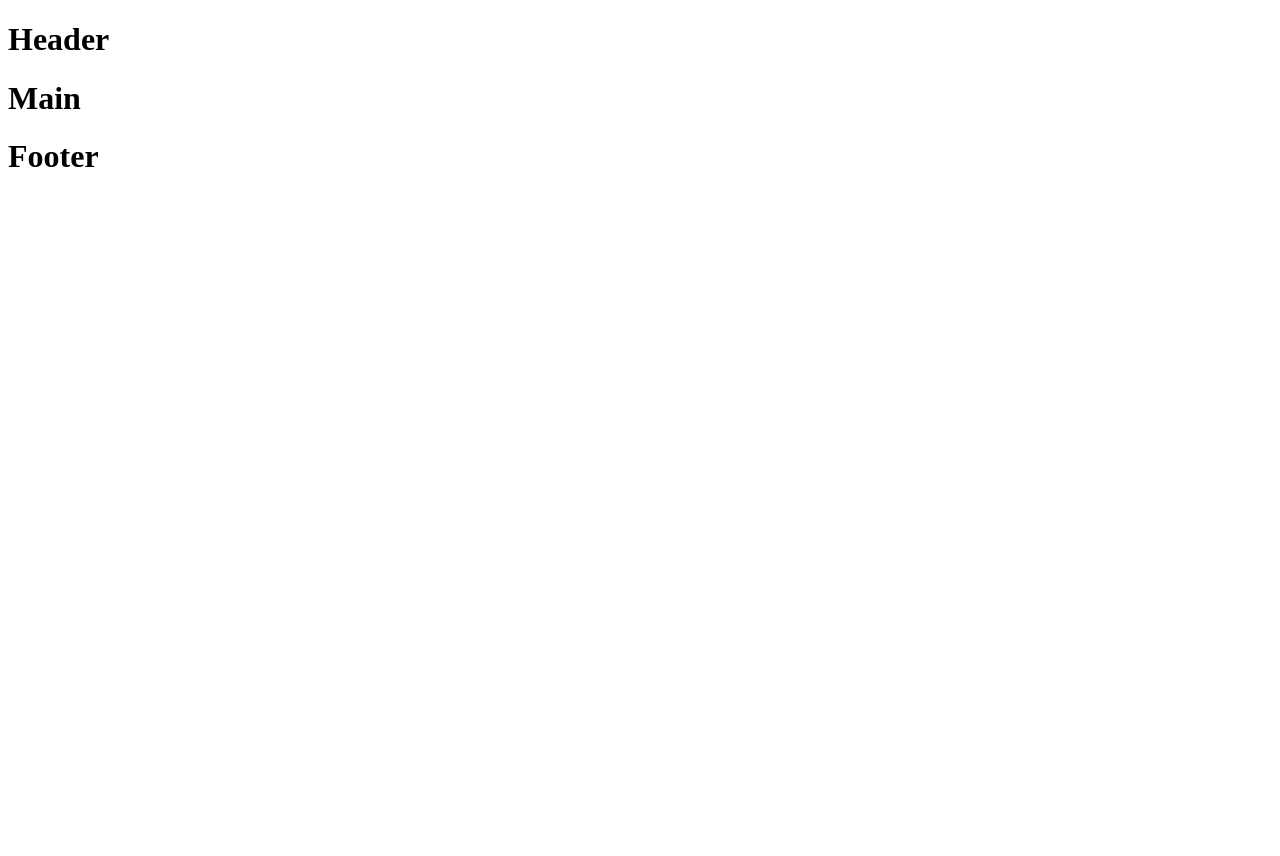
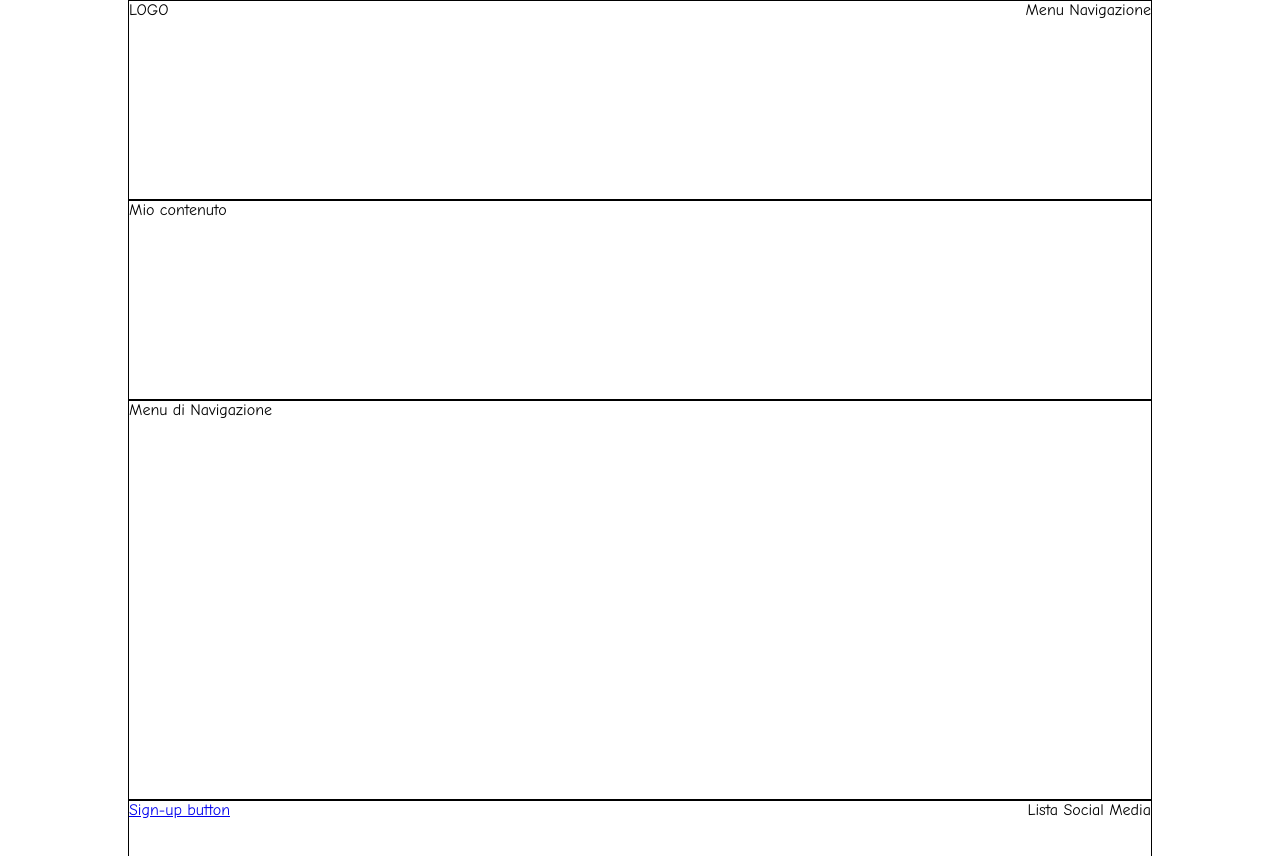
Before and after one commit to giuliaballestrero/vite-comics, a Vue app: page / in a window 1280 px wide. Shown: the top 856 px of the page. Before the commit the page ends 800 px from the top, so only its background shows below. Built offline with nearby package versions, Linux system fonts and the light colour scheme.

Commit message:
Add html main structure

```diff
--- a/src/components/AppFooter.vue
+++ b/src/components/AppFooter.vue
@@ -3,9 +3,46 @@
 </script>
 
 <template>
-<h1>Footer</h1>
+    <div class="footer-top-container">
+        <div class="my-footer-menu">
+            <nav>
+                <ul>
+                    <li>
+                        Menu di Navigazione
+                    </li>
+                </ul>
+            </nav>
+        </div>
+    </div>
+
+    <div class="footer-bottom-container">
+        <div class="my-footer-login">
+            <a href="#"> Sign-up button </a>
+            <ul>
+                <li>
+                    Lista Social Media
+                </li>
+            </ul>
+        </div>
+    </div>
 </template>
 
 <style scoped>
 
+    .my-footer-login {
+    display: flex;
+    justify-content: space-between;
+    height: 200px;
+}
+    .my-footer-menu,
+    .my-footer-login {
+        width: 80%;
+        margin: 0 auto;
+        border: 1px solid black;
+    }
+
+    .my-footer-menu {
+        height: 400px;
+    };
+
 </style>
--- a/src/components/AppHeader.vue
+++ b/src/components/AppHeader.vue
@@ -3,9 +3,24 @@
 </script>
 
 <template>
-<h1>Header</h1>
+  <div class="header-container">
+    <div>
+      LOGO
+    </div>
+
+    <nav>
+      Menu Navigazione
+    </nav>
+  </div>
 </template>
 
 <style scoped>
-
+ .header-container{
+  display: flex;
+  justify-content: space-between;
+  width: 80%;
+  margin: 0 auto;
+  height: 200px;
+  border: 1px solid black;
+ }
 </style>
--- a/src/components/AppMain.vue
+++ b/src/components/AppMain.vue
@@ -3,9 +3,22 @@
 </script>
 
 <template>
-    <h1>Main</h1>
+    <div class="main-container">
+        <div class="my-content">
+            Mio contenuto
+        </div>
+    </div>
 </template>
 
 <style scoped>
+.main-container {
+
+}
+.my-content {
+    width: 80%;
+    margin: 0 auto;
+    border: 1px solid black;
+    height: 200px;
+}
 
 </style>
--- a/src/styles/general.scss
+++ b/src/styles/general.scss
@@ -0,0 +1,12 @@
+*{
+    margin: 0;
+    padding: 0;
+    box-sizing: border-box;
+    list-style-type:none;
+}
+
+@import url('https://fonts.googleapis.com/css2?family=Comic+Neue:ital,wght@0,400;0,700;1,400;1,700&display=swap');
+
+body {
+    font-family: 'Comic Neue', cursive;
+}
--- a/src/styles/partials/_variables.scss
+++ b/src/styles/partials/_variables.scss
@@ -0,0 +1,2 @@
+$main-bg-color:#0282f9;
+$secondary-bg-color: #1c1c1c;
```
